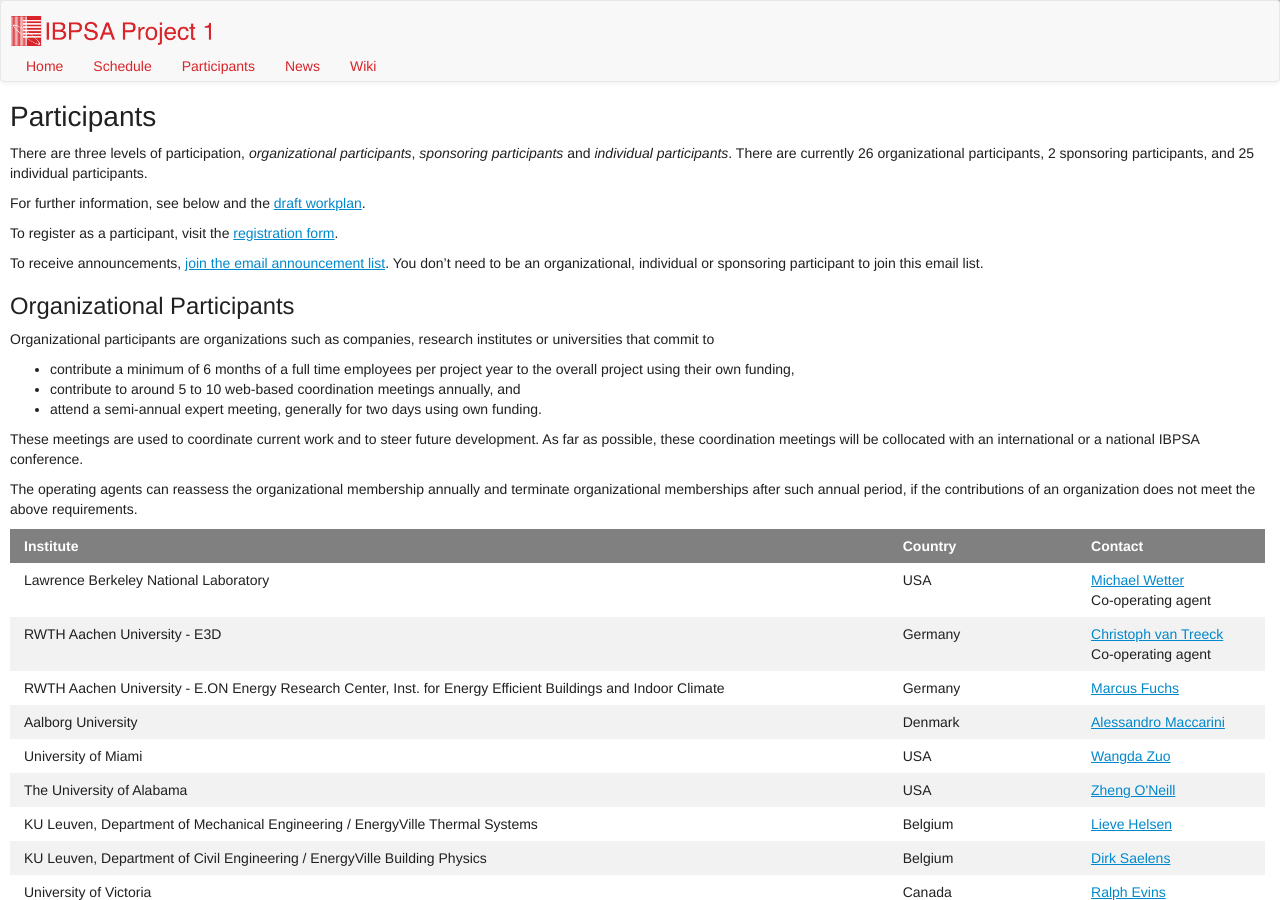
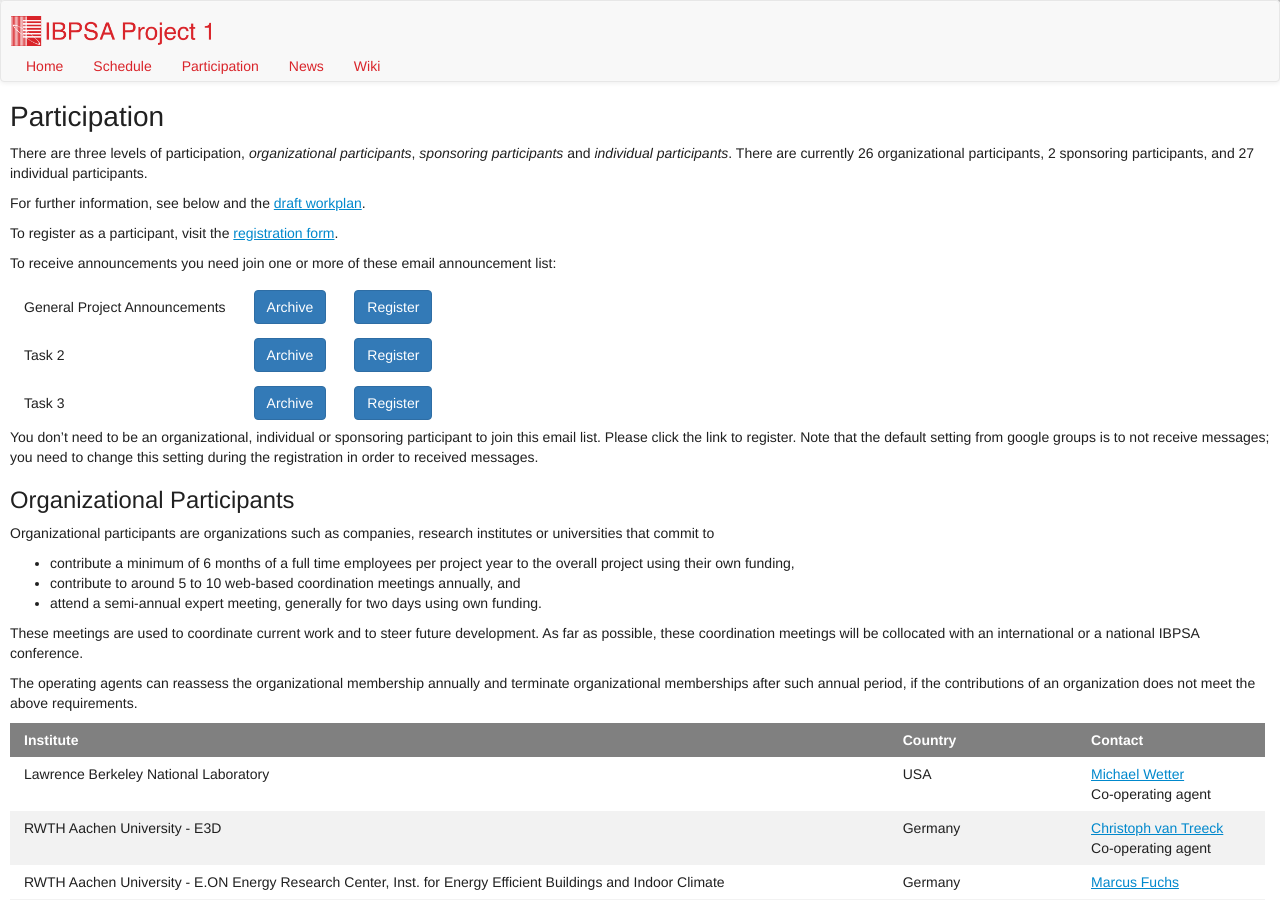
Before and after one commit to ibpsa/project1, a Jekyll site: the page built from participation.md, in a window 1280 px wide and 900 px high. Built offline with Jekyll 4.4.1, drawn with Linux system fonts in a browser that asks for light colours; nearby versions of some CDN libraries; some of the changed text lies outside the part shown.

Commit message:
Updated web site

```diff
--- a/_includes/header.html
+++ b/_includes/header.html
@@ -17,7 +17,7 @@
 
               <li><a href="{{ site.url }}/index.html">Home</a></li>
               <li><a href="{{ site.url }}/schedule.html">Schedule</a></li>
-              <li><a href="{{ site.url }}/participants.html">Participants</a></li>
+              <li><a href="{{ site.url }}/participation.html">Participation</a></li>
               <li><a href="{{ site.url }}/news.html">News</a></li>
               <li><a href="https://github.com/ibpsa/project1/wiki">Wiki</a></li>
             </ul>
--- a/participants.md
+++ b/participation.md
@@ -1,10 +1,10 @@
 ---
 layout: page
-title: Participants
-permalink: /participants
+title: Participation
+permalink: /participation
 ---
 
-<h1>Participants</h1>
+<h1>Participation</h1>
 
 There are three levels of participation,
 <em>organizational participants</em>,
@@ -20,9 +20,57 @@
 
 To register as a participant, visit the [registration form](https://docs.google.com/a/lbl.gov/forms/d/1tyu3Qb3ydPseACxBgtL_UTKIdQS75eKr4zX89v7T0EM/viewform).
 
-To receive announcements, [join the email announcement list](https://groups.google.com/forum/#!forum/ibpsa-project-1-announcements/join). You don't need to be an
+To receive announcements you need join one or more of these email announcement list:
+
+<table>
+<tr><td>
+General Project Announcements
+</td><td>
+<a class="btn btn-primary btn"
+                style="color:white;text-decoration:none"
+                href="https://groups.google.com/forum/#!forum/ibpsa-project-1-announcements">
+                Archive</a>
+</td><td>
+<a class="btn btn-primary btn"
+                style="color:white;text-decoration:none"
+                href="https://groups.google.com/forum/#!forum/ibpsa-project-1-announcements/join">
+                Register</a>
+</td></tr>
+<tr><td>
+Task 2
+</td><td>
+<a class="btn btn-primary btn"
+                style="color:white;text-decoration:none"
+                href="https://groups.google.com/forum/#!forum/ibpsa-project-1-information-modelling">
+                Archive</a>
+</td><td>
+<a class="btn btn-primary btn"
+                style="color:white;text-decoration:none"
+                href="https://groups.google.com/forum/#!forum/ibpsa-project-1-information-modelling/join">
+                Register</a>
+</td></tr>
+<tr><td>
+Task 3
+</td><td>
+<a class="btn btn-primary btn"
+                style="color:white;text-decoration:none"
+                href="https://groups.google.com/forum/#!forum/ibpsa-project-1-application-and-dissemination">
+                Archive</a>
+</td><td>
+<a class="btn btn-primary btn"
+                style="color:white;text-decoration:none"
+                href="https://groups.google.com/forum/#!forum/ibpsa-project-1-application-and-dissemination/join">
+                Register</a>
+</td></tr>
+</table>
+
+You don't need to be an
 organizational, individual or sponsoring participant
 to join this email list.
+Please click the link to register.
+Note that the default setting from google groups is to not receive messages; you need to change this setting
+during the registration in order to received messages.
+
 
 <h2>Organizational Participants</h2>
 
```
Also changed, not shown: _data/individual_participants.yml (+12 -0 lines), _posts/2018-01-01-expertMeetingBerlin.md (+2 -2 lines), _posts/2018-02-08-expertMeetingBerlinRegistrationExtended.md (+2 -2 lines), _posts/2018-02-27-expertMeetingBerlin.md (added, +24 -0 lines), assets/img/berlin-photo.jpg (added).
